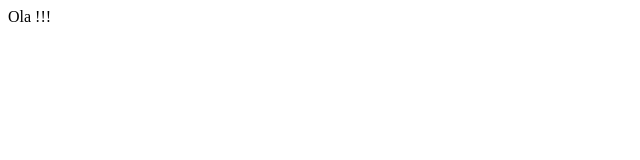
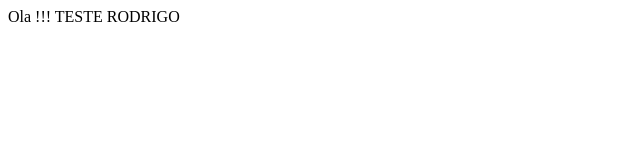
Before and after one commit to drigoricks/curso-git, a plain HTML site: page index.html in a window 1280 px wide. Shown: the whole page, without its empty margins (0-640 px from the left). Drawn offline with Linux system fonts and the light colour scheme.

Commit message:
Teste Rodrigo

```diff
--- a/index.html
+++ b/index.html
@@ -1,3 +1,5 @@
 <html>
 	Ola !!!
+
+	TESTE RODRIGO
 </html>
```
